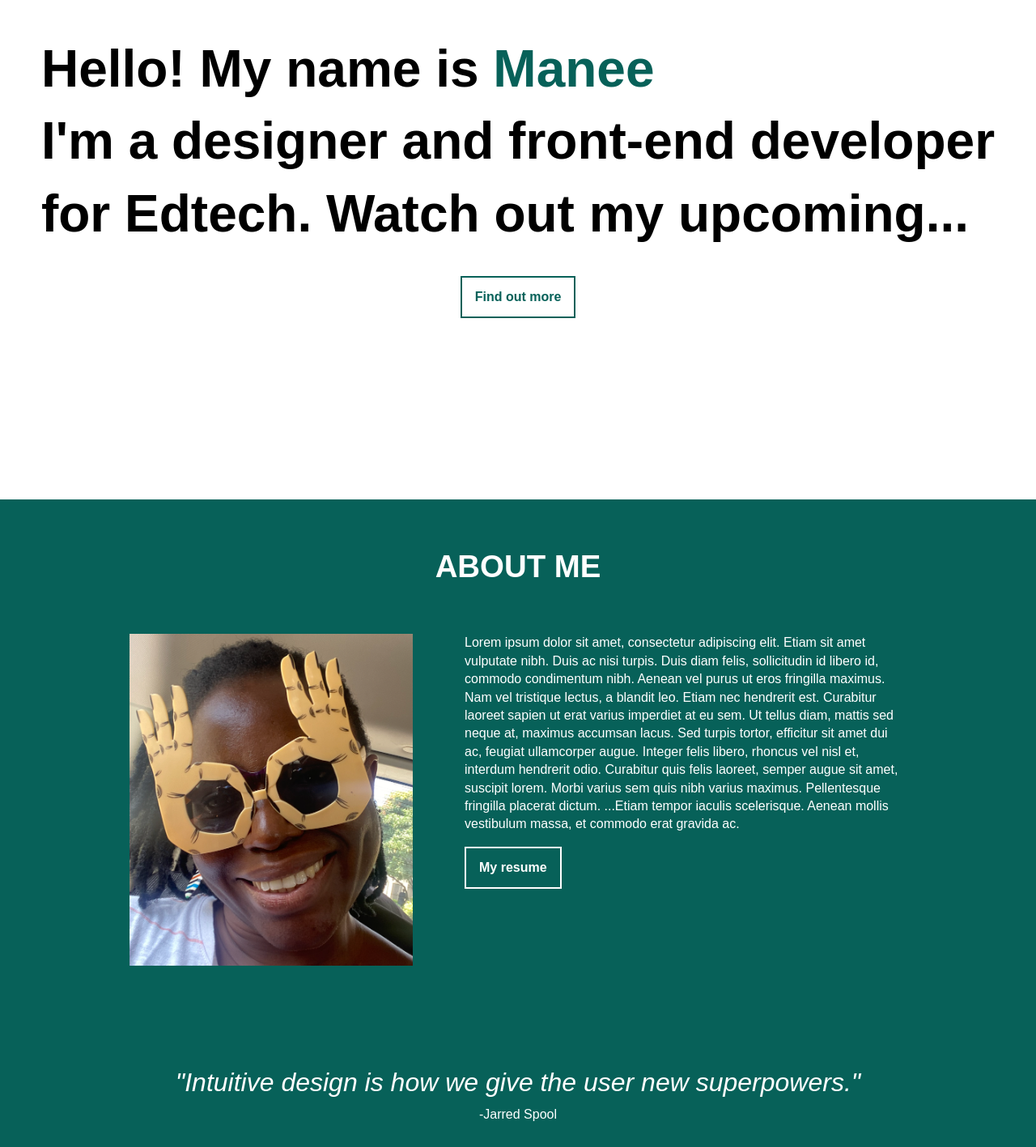
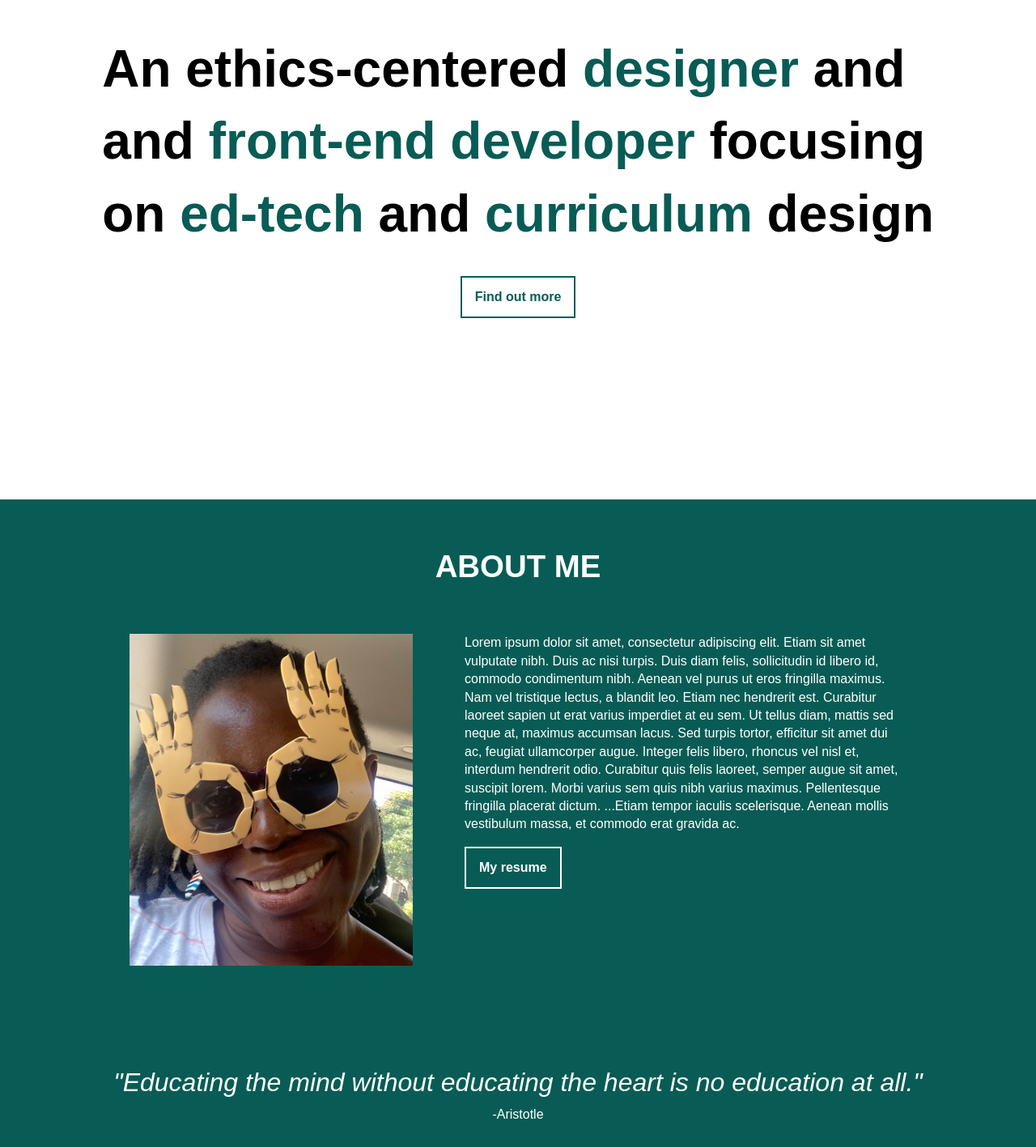
Before and after one commit to engymanee/engymanee.github.io, a plain HTML site: page index.html in a window 1280 px wide. Shown: the part 183-1600 px from the top of the page at 81% size. Drawn offline with Linux system fonts and the light colour scheme.

Commit message:
updated colors

```diff
--- a/index.html
+++ b/index.html
@@ -7,8 +7,11 @@
   </head>
   <body>
     <header class="neutral-theme">
-      <h1>Hello! My name is <span class="heading-highlight">Manee</span> <br />I'm a designer and front-end developer <br/>for Edtech. Watch out my upcoming...</h1>
+      <h1>An ethics-centered<span class="heading-highlight"> designer</span> and
+        <br />and  <span class="heading-highlight"> front-end developer</span> focusing
+        <br/> on  <span class="heading-highlight"> ed-tech</span> and  <span class="heading-highlight"> curriculum</span> design</h1>
       <a class="button" href="#about">Find out more</a>
+
     </header>
     <main>
       <section class="primary-theme about">
@@ -30,8 +33,8 @@
 
         </div> </div>
           <blockquote>
-            "Intuitive design is how we give the user new superpowers."
-            <cite>-Jarred Spool</cite>
+            "Educating the mind without educating the heart is no education at all."
+            <cite>-Aristotle</cite>
           </blockquote>
       </section>
       <section class="neutral-theme">
@@ -42,8 +45,8 @@
           <p>
             SchoolMentorApp tracks all mentoring activities and progress of all mentoring sessions in k-12 schools
           </p>
-          <a href="https://www.figma.com/proto/0rm6UAFLxK31cuoCDYvFGy/MyMentorApp-Mockup?node-id=207%3A379&scaling=min-zoom&page-id=207%3A2&starting-point-node-id=207%3A379&show-proto-sidebar=1" class="button">View Design</a>
-          <a href="https://ffd7f454-5f8f-4101-a6de-138d16f844aa.filesusr.com/ugd/043acb_a496e3b0176347518e78551bfa97b23b.pdf" class="button">View Project Documentation</a>
+          <a href="https://www.figma.com/proto/0rm6UAFLxK31cuoCDYvFGy/MyMentorApp-Mockup?node-id=207%3A379&scaling=min-zoom&page-id=207%3A2&starting-point-node-id=207%3A379&show-proto-sidebar=1" class="button" target="_blank">View Design</a>
+          <a href="https://ffd7f454-5f8f-4101-a6de-138d16f844aa.filesusr.com/ugd/043acb_a496e3b0176347518e78551bfa97b23b.pdf" class="button" target="_blank">View Project Documentation</a>
           <a href="#" class="button">Fork it on GitHub</a>
         </div>
           <img src="Mentorapp.webp" alt="a graphic/illustration of a crane on a truck lifting a webpage" class="article-img"/>
--- a/style.css
+++ b/style.css
@@ -1,5 +1,5 @@
 :root {
-    --primary: rgb(7, 97, 89);
+    --primary: rgb(8, 92, 85);
     --yellow: rgb(218, 160, 0);
     --spacing: 4rem;
   }
```
